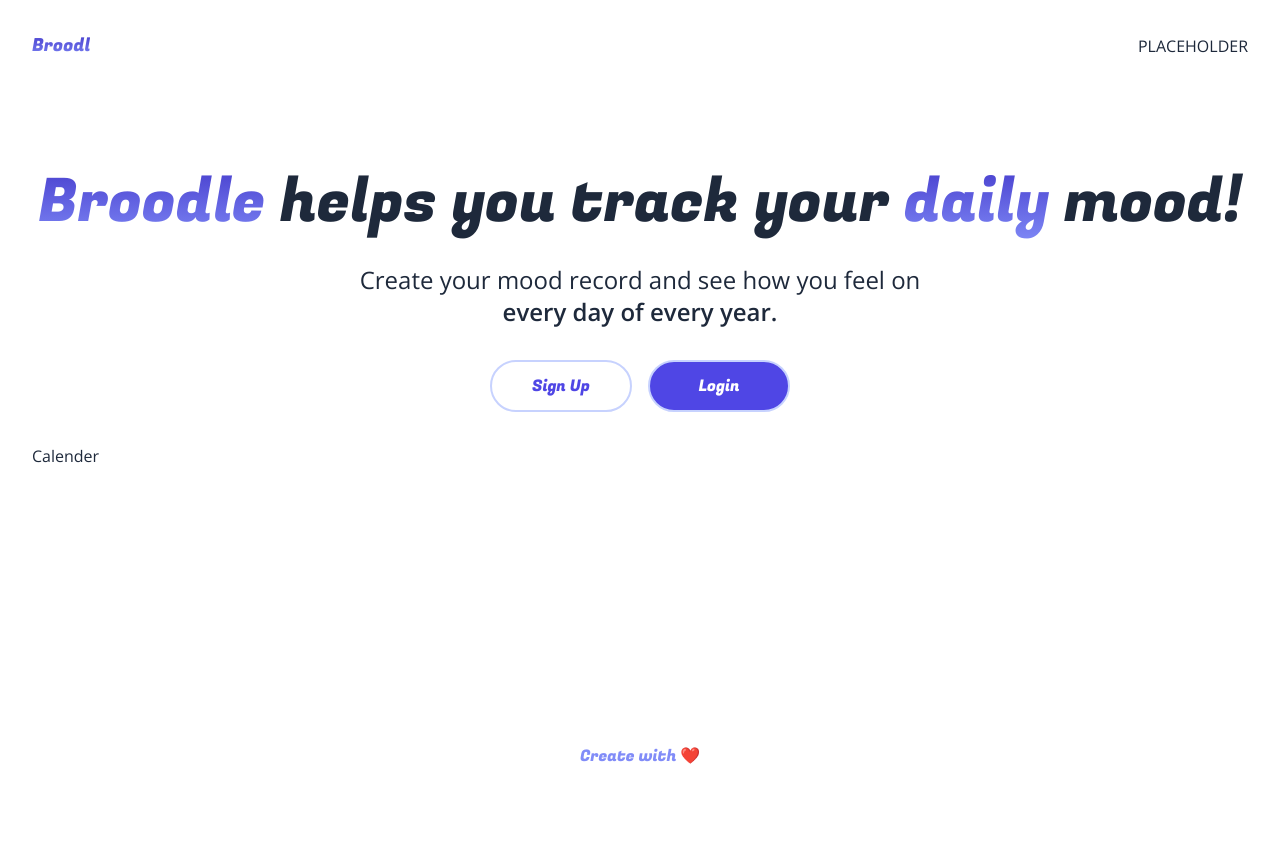
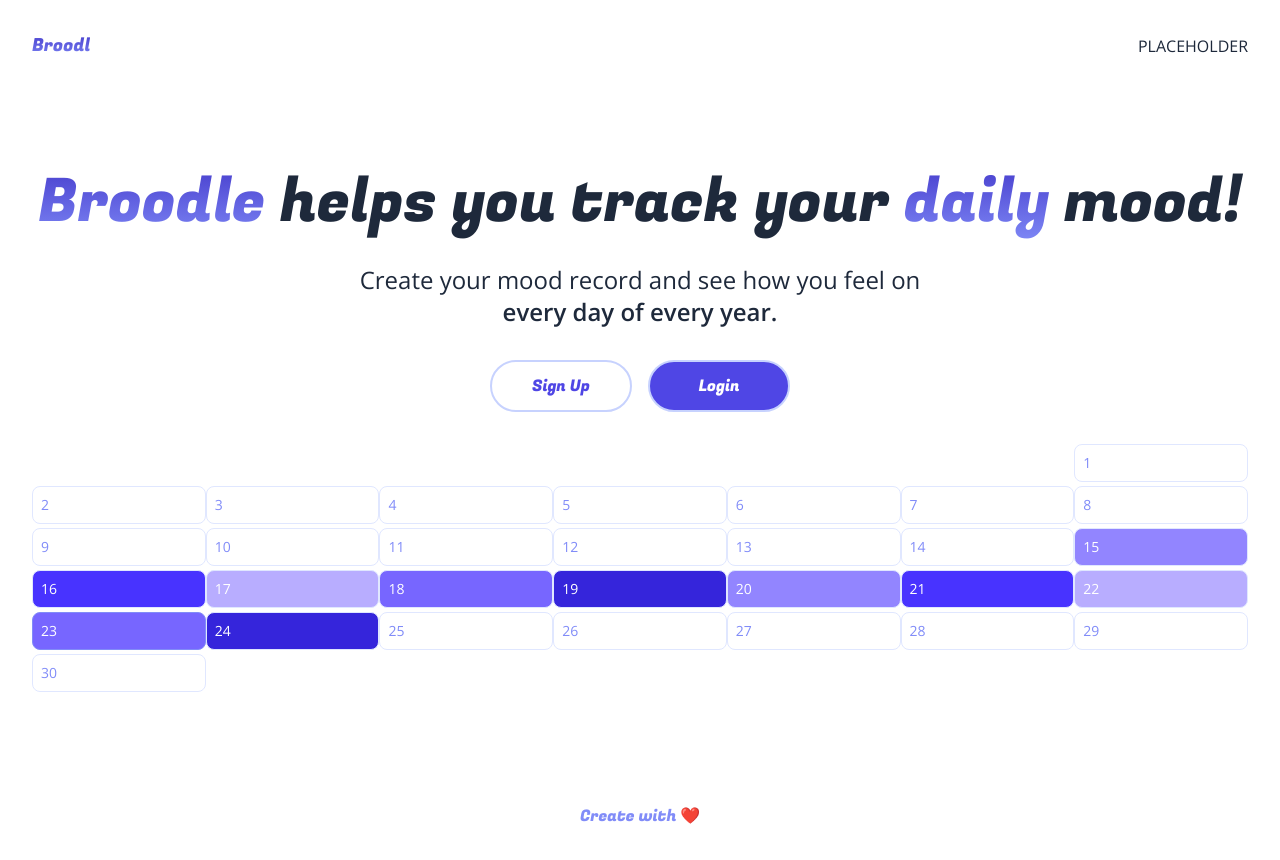
Before and after one commit to qthais/NextJs-App, a Next.js app: page / in a window 1280 px wide. Before the commit the page ends 800 px from the top, so only its background shows below. Built offline with nearby package versions, Linux system fonts and the light colour scheme.

Commit message:
handle calenderdisplay

```diff
--- a/components/Calender.jsx
+++ b/components/Calender.jsx
@@ -1,7 +1,75 @@
 import React from 'react'
+import { gradients,baseRating } from '@/utils/index';
 
-export default function Calender() {
+const months = {
+  January: 'Jan',
+  February: 'Feb',
+  March: 'Mar',
+  April: 'Apr',
+  May: 'May',
+  June: 'Jun',
+  July: 'Jul',
+  August: 'Aug',
+  September: 'Sept',
+  October: 'Oct',
+  November: 'Nov',
+  December: 'Dec'
+};
+
+const now = new Date();
+
+const dayList = [
+  'Sunday',
+  'Monday',
+  'Tuesday',
+  'Wednesday',
+  'Thursday',
+  'Friday',
+  'Saturday'
+];
+const data = {
+  "15": 2, "16": 4, "17": 1, "18": 3, "19": 5,
+  "20": 2, "21": 4, "22": 1, "23": 3, "24": 5
+};
+export default function Calender({demo}) {
+  const year=2024
+  const month='June'
+  const monthNow=new Date(year,Object.keys(months).indexOf(month),1)
+  const firstDayOfMonth= monthNow.getDay()
+  const daysInMonth=new Date(year,Object.keys(months).indexOf(month)+1,0).getDate()
+  const daysToDisplay= firstDayOfMonth+ daysInMonth
+  const numRows=(Math.floor(daysToDisplay/7))+(daysToDisplay%7?1:0)
+  console.log(daysInMonth)
   return (
-    <div>Calender</div>
+    <div className='flex flex-col overflow-hidden gap-1'>
+      {[...Array(numRows).keys()].map((row,rowIndex)=>{
+        return (
+          <div key={rowIndex} className='grid grid-cols-7'>
+            {dayList.map((dayOfWeek,dayOfWeekIndex)=>{
+              let dayIndex=(rowIndex*7)+dayOfWeekIndex-(firstDayOfMonth-1)
+              let dayDisplay= dayIndex>daysInMonth?false:(row===0&& dayOfWeekIndex<firstDayOfMonth)?false:true
+              let isToday= dayIndex===now.getDate()
+              if(!dayDisplay){
+                return(
+                  <div key={dayOfWeekIndex} className='bg-white'>
+                  </div>
+                )
+              }
+              let color=demo?
+              gradients.indigo[baseRating[dayIndex]]
+              :dayIndex in data ? gradients.indigo[data[dayIndex]]:'white'
+              return (
+                <div style={{background: color}} className={
+                  'text-xs sm:text-sm border border-solid p-2 flex items-center gap-2 justify-between rounded-lg '
+                  +(isToday?'border-indigo-400 ':'border-indigo-100 ')
+                  +(color==='white'?'text-indigo-400':'text-white')} key={dayOfWeekIndex}>
+                  <p>{dayIndex}</p>
+                </div>
+              )
+            })}
+          </div>
+        )
+      })}
+    </div>
   )
 }
--- a/components/Dashboard.jsx
+++ b/components/Dashboard.jsx
@@ -1,5 +1,6 @@
 import React from 'react'
 import { Fugaz_One } from "next/font/google";
+import Calender from './Calender';
 const fugaz = Fugaz_One({ subsets: ["latin"],weight:['400'] });
 export default function Dashboard() {
   const statuses={
@@ -40,6 +41,7 @@ export default function Dashboard() {
           )
         })}
       </div>
+      <Calender/>
     </div>
   )
 }
--- /dev/null
+++ b/utils/index.js
@@ -0,0 +1,18 @@
+export const gradients = {
+    indigo: ['#dcd6ff', '#b8adff', '#9285ff', '#7766ff', '#4833ff', '#3525db', '#261ab1', '#1a1093', '#10097a'],
+    green: ['#dcfdc3', '#affc9d', '#7cf86c', '#4bf246', '#0cealc', '#dc928', '#ca82f', '#036731', '#047031'],
+    blue: ['#ccfffa', '#9afefe', '#66f1fc', '#41dffa', '#07c217', '#0497d4', '#0171b1', '#02518e', '#60376'],
+    yellow: ['#fff8db', '#fffabs', '#ffe495', '#ffd97b', '#ffc84f', '#dba339', '#678127', '#936118', '#74b10'],
+    pink: ['#ffd8f2', '#ffbles', '#aff8aea', '#ff6df1', '#ff3dfe', '#cd2ddb', '#9d1fb7', '#731493', '#540b7a']
+};
+export const baseRating = {
+    "8": 2, "1": 5, "2": 4, "3": 1, "4": 3,
+    "5": 2, "6": 4, "7": 1,
+    "10": 2, "11": 4, "12": 1, "13": 3, "14": 5,
+    "15": 2, "16": 4, "17": 1, "18": 3, "19": 5,
+    "20": 2, "21": 4, "22": 1, "23": 3, "24": 5,
+    "25": 3, "26": 4, "27": 2, "28": 1, "29": 2,
+    "30": 4, "31": 1, "32": 3, "33": 5, "34": 2,
+    "35": 4, "36": 1, "37": 5, "38": 3, "39": 2,
+    "40": 5, "41": 4, "42": 1, "43": 3
+};
```
